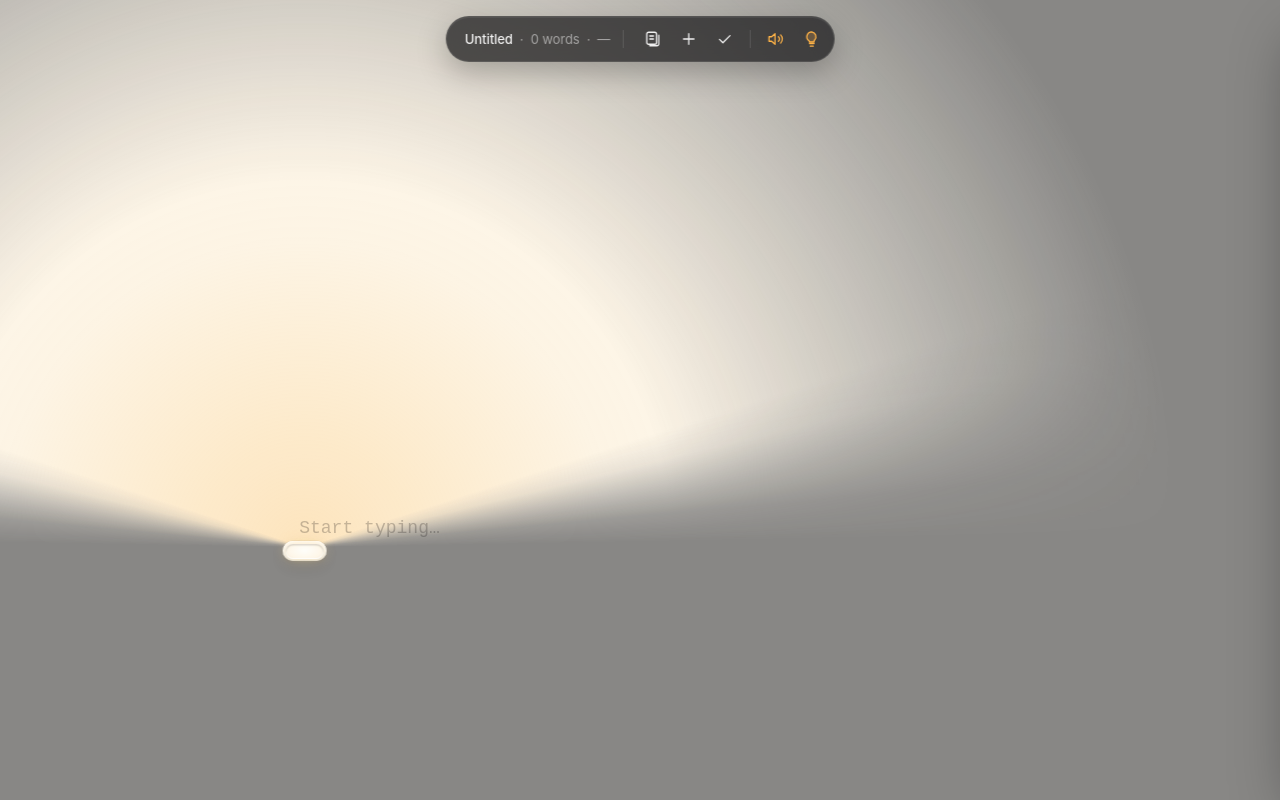
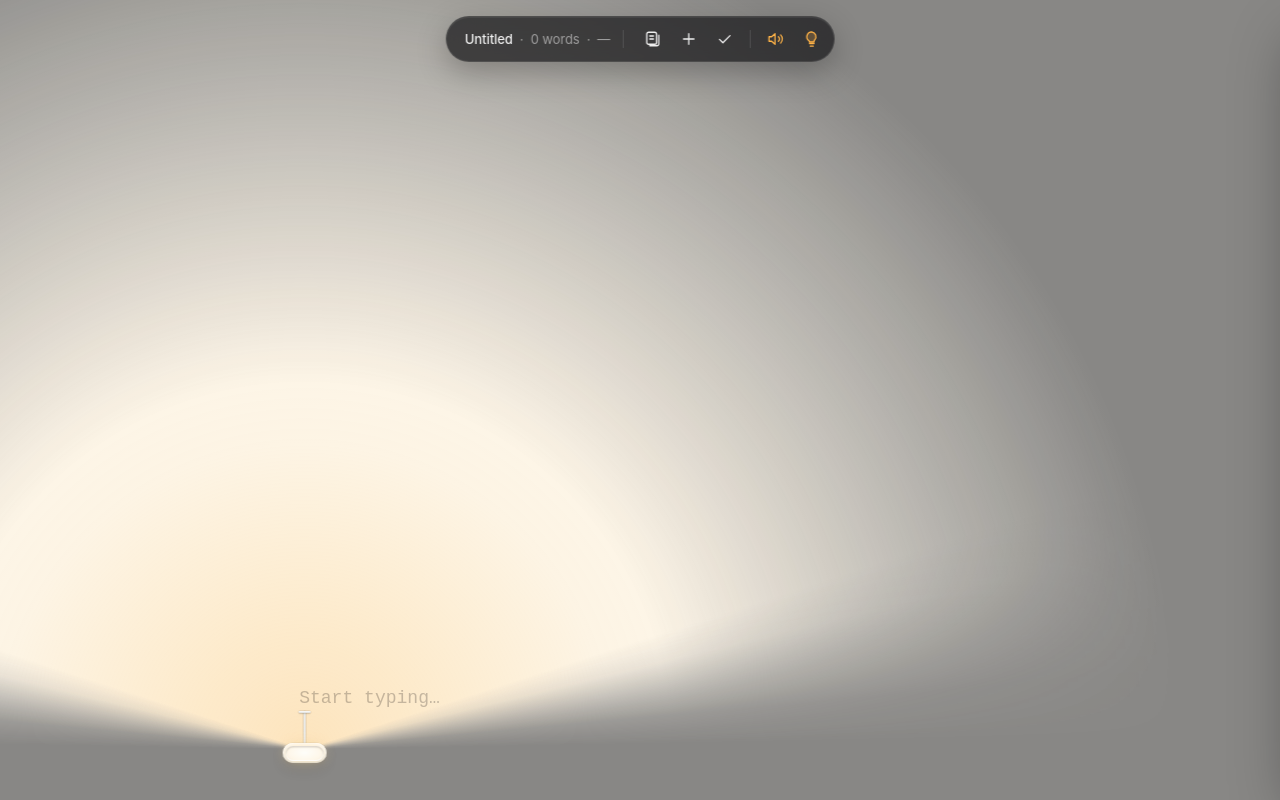
Before and after one commit to nikoladubica/styled-writer, a plain HTML site: page index.html in a window 1280 px wide. Drawn offline with Linux system fonts and the light colour scheme; a web font is replaced by a local one.

Commit message:
Structure changes: modifying cursor and pulling starting text to the bottom

```diff
--- a/css/styles.css
+++ b/css/styles.css
@@ -177,6 +177,8 @@ body.reading #beam { opacity: 0; }
 
 #lamp {
   --w: calc(var(--fs) * 2.4);         /* fixture width */
+  --drop: 32px;                       /* how far below the line the fixture hangs (keep in sync with LAMP_DROP in app.js) */
+  --top: calc(3px + var(--drop));     /* fixture's top edge, relative to the bottom of the letter */
   position: fixed;
   left: 0; top: 0;
   width: 0; height: 0;
@@ -186,11 +188,37 @@ body.reading #beam { opacity: 0; }
   will-change: transform;
 }
 
+/* the stick: rises from the middle of the fixture up to the letter,
+   capped with a small crossbar like a T */
+#lamp .stick {
+  position: absolute;
+  left: -1px;
+  top: 3px;
+  width: 2px;
+  height: calc(var(--top) - 3px + var(--w) * .23);   /* down to the fixture's middle (hidden behind it) */
+  border-radius: 1px;
+  background: linear-gradient(90deg, #d6d6d2, #ffffff 50%, #d6d6d2);
+  box-shadow: 0 0 0 .5px rgba(0, 0, 0, .14), 0 1px 2px rgba(0, 0, 0, .1);
+}
+
+#lamp .stick::before {
+  content: "";
+  position: absolute;
+  top: 0;
+  left: 50%;
+  width: 12px;
+  height: 2px;
+  transform: translateX(-50%);
+  border-radius: 1px;
+  background: linear-gradient(180deg, #ffffff, #dcdcd8);
+  box-shadow: 0 0 0 .5px rgba(0, 0, 0, .14), 0 1px 2px rgba(0, 0, 0, .12);
+}
+
 /* outer white housing */
 #lamp .fixture {
   position: absolute;
   left: calc(var(--w) / -2);
-  top: 3px;
+  top: var(--top);
   width: var(--w);
   height: calc(var(--w) * .46);
   border-radius: 999px;
@@ -223,7 +251,7 @@ body.reading #beam { opacity: 0; }
   position: absolute;
   left: calc(var(--w) * -.5);
   width: var(--w);
-  top: calc(var(--w) * -.12);
+  top: calc(var(--top) - 3px - var(--w) * .12);
   height: calc(var(--w) * .45);
   border-radius: 50%;
   background: radial-gradient(ellipse 50% 50% at 50% 70%,
@@ -510,9 +538,9 @@ button.toggle[aria-pressed="false"] { color: var(--ui-dim); }
 #toast {
   position: fixed;
   left: 50%;
-  bottom: 28px;
+  top: 72px;   /* under the toolbar, clear of the lamp at the bottom */
   z-index: 8;
-  transform: translate(-50%, 8px);
+  transform: translate(-50%, -8px);
   padding: 9px 16px;
   border-radius: 999px;
   font: 500 13px var(--ui-font);
--- a/index.html
+++ b/index.html
@@ -26,6 +26,7 @@
   <!-- The cursor: a small pill-shaped wall lamp under the letter being typed -->
   <div id="lamp" aria-hidden="true">
     <span class="glow"></span>
+    <span class="stick"></span>
     <span class="fixture"><span class="diffuser"></span></span>
   </div>
 
--- a/js/app.js
+++ b/js/app.js
@@ -36,7 +36,8 @@
   };
 
   const BELL_CHARS = 7;       // ring the bell this many characters before the right margin
-  const LINE_RATIO = 0.68;    // typing line position, as a fraction of viewport height
+  const BOTTOM_GAP = 92;      // px from the bottom of the screen to the line being typed
+  const LAMP_DROP = 32;       // px the lamp hangs below the line (matches --drop in the CSS)
 
   /* ---------------- State ---------------- */
 
@@ -109,7 +110,7 @@
   }
 
   function typingLineY() {
-    return Math.round(viewportHeight() * LINE_RATIO);
+    return Math.round(viewportHeight() - BOTTOM_GAP);
   }
 
   // Move the paper so the caret's line rests on the typing line.
@@ -117,7 +118,7 @@
     if (!caretEl) return;
     const lineY = typingLineY();
     const caretBottom = caretEl.offsetTop + caretEl.offsetHeight;
-    const base = lineY - caretBottom - 6;
+    const base = lineY - caretBottom;
 
     const textBottom = textEl.offsetTop + textEl.offsetHeight;
     const maxOff = Math.max(0, 90 - base);                   // paper top can come down to here
@@ -157,7 +158,7 @@
       // Fan of light. Its apex sits inside the lamp, set low enough that the fan is
       // already as wide as the diffuser when it leaves the top of the fixture.
       const w = fontSize() * 2.4;                  // matches --w in the CSS
-      const fixtureTop = lamp.y + 3;               // matches .fixture { top: 3px }
+      const fixtureTop = lamp.y + 3 + LAMP_DROP;   // matches #lamp --top in the CSS
       const halfAngle = 72 * Math.PI / 180;        // matches --a in the CSS
       const apexY = fixtureTop + (w * 0.44) / Math.tan(halfAngle);
       const cut = apexY;                           // nothing lit below the apex
```
